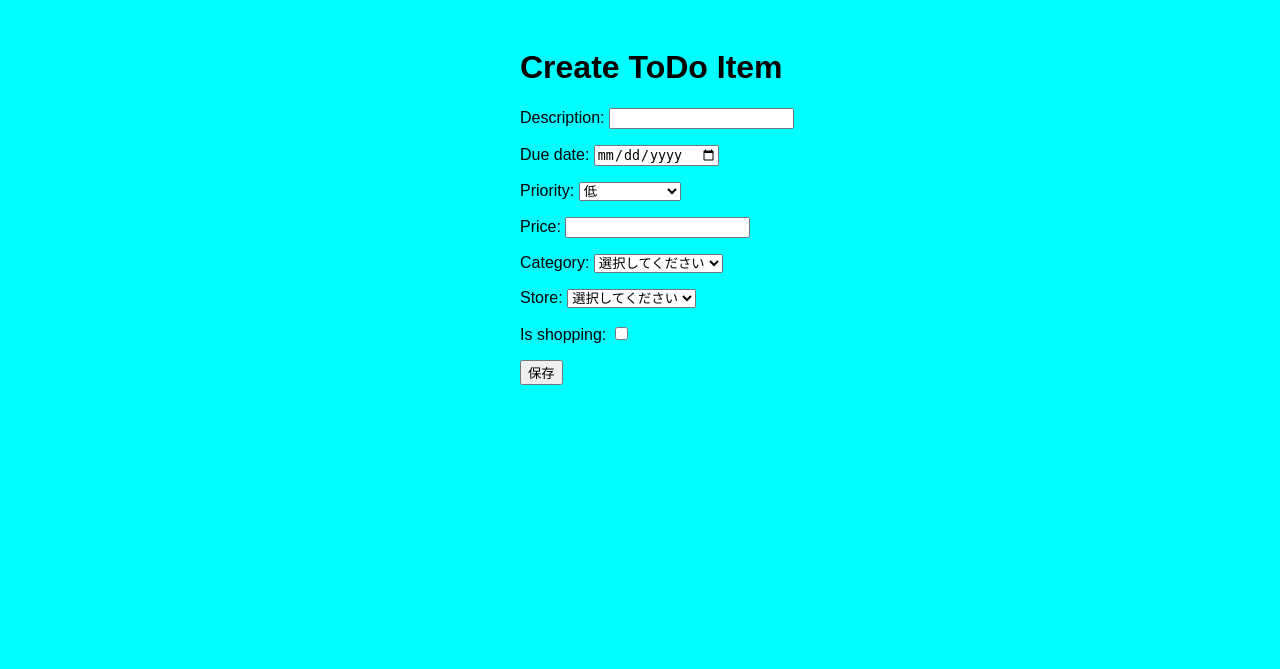
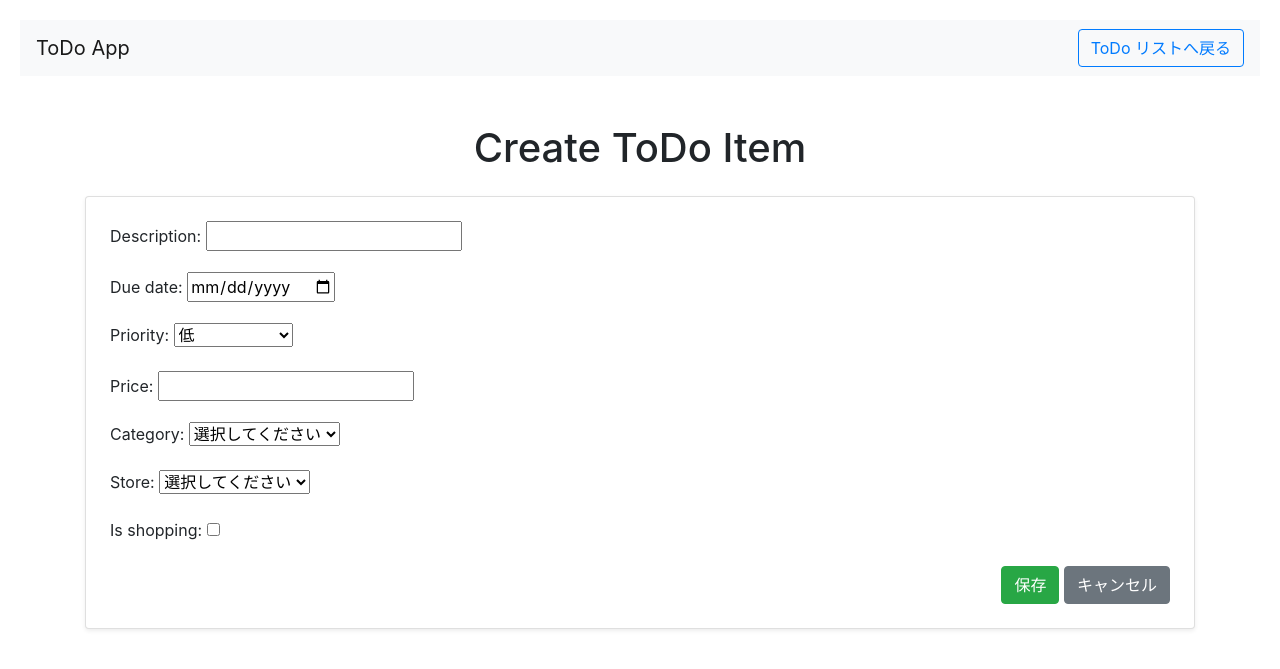
Before and after one commit to tatusyanin/todo_project, a Django app: page /create/ in a window 1280 px wide. Shown: the top 669 px of the page. Run offline with Django 4.2, Linux system fonts and the light colour scheme; a user stored in the database is signed in; data comes from the database, SQL or seed files in the repository; some libraries are stand-ins or nearby versions.

Commit message:
Update create_todo_item.html

```diff
--- a/templates/todo/create_todo_item.html
+++ b/templates/todo/create_todo_item.html
@@ -1,4 +1,3 @@
-<!-- 新規作成 -->
 <!DOCTYPE html>
 <html lang="en">
 <head>
@@ -7,13 +6,37 @@
     <title>Create ToDo Item</title>
     {% load static %}
     <link rel="stylesheet" href="{% static 'css/styles.css' %}">
+    <!-- Bootstrap CSS -->
+    <link rel="stylesheet" href="https://stackpath.bootstrapcdn.com/bootstrap/4.5.2/css/bootstrap.min.css">
 </head>
 <body>
-    <h1>Create ToDo Item</h1>
-    <form method="post">
-        {% csrf_token %}
-        {{ form.as_p }}
-        <button type="submit">保存</button>
-    </form>
+    <!-- ナビゲーションバー -->
+    <nav class="navbar navbar-expand-lg navbar-light bg-light">
+        <a class="navbar-brand" href="#">ToDo App</a>
+        <div class="ml-auto">
+            <a href="{% url 'todo_list' %}" class="btn btn-outline-primary">ToDo リストへ戻る</a>
+        </div>
+    </nav>
+
+    <div class="container mt-5">
+        <h1 class="text-center mb-4">Create ToDo Item</h1>
+
+        <!-- ToDoアイテム作成フォーム -->
+        <div class="card p-4 shadow-sm">
+            <form method="post">
+                {% csrf_token %}
+                {{ form.as_p }}
+                <div class="text-right">
+                    <button type="submit" class="btn btn-success">保存</button>
+                    <a href="{% url 'todo_list' %}" class="btn btn-secondary">キャンセル</a>
+                </div>
+            </form>
+        </div>
+    </div>
+
+    <!-- Bootstrap JS, Popper.js, and jQuery -->
+    <script src="https://code.jquery.com/jquery-3.5.1.slim.min.js"></script>
+    <script src="https://cdn.jsdelivr.net/npm/popper.js@1.16.1/dist/umd/popper.min.js"></script>
+    <script src="https://stackpath.bootstrapcdn.com/bootstrap/4.5.2/js/bootstrap.min.js"></script>
 </body>
 </html>
```
